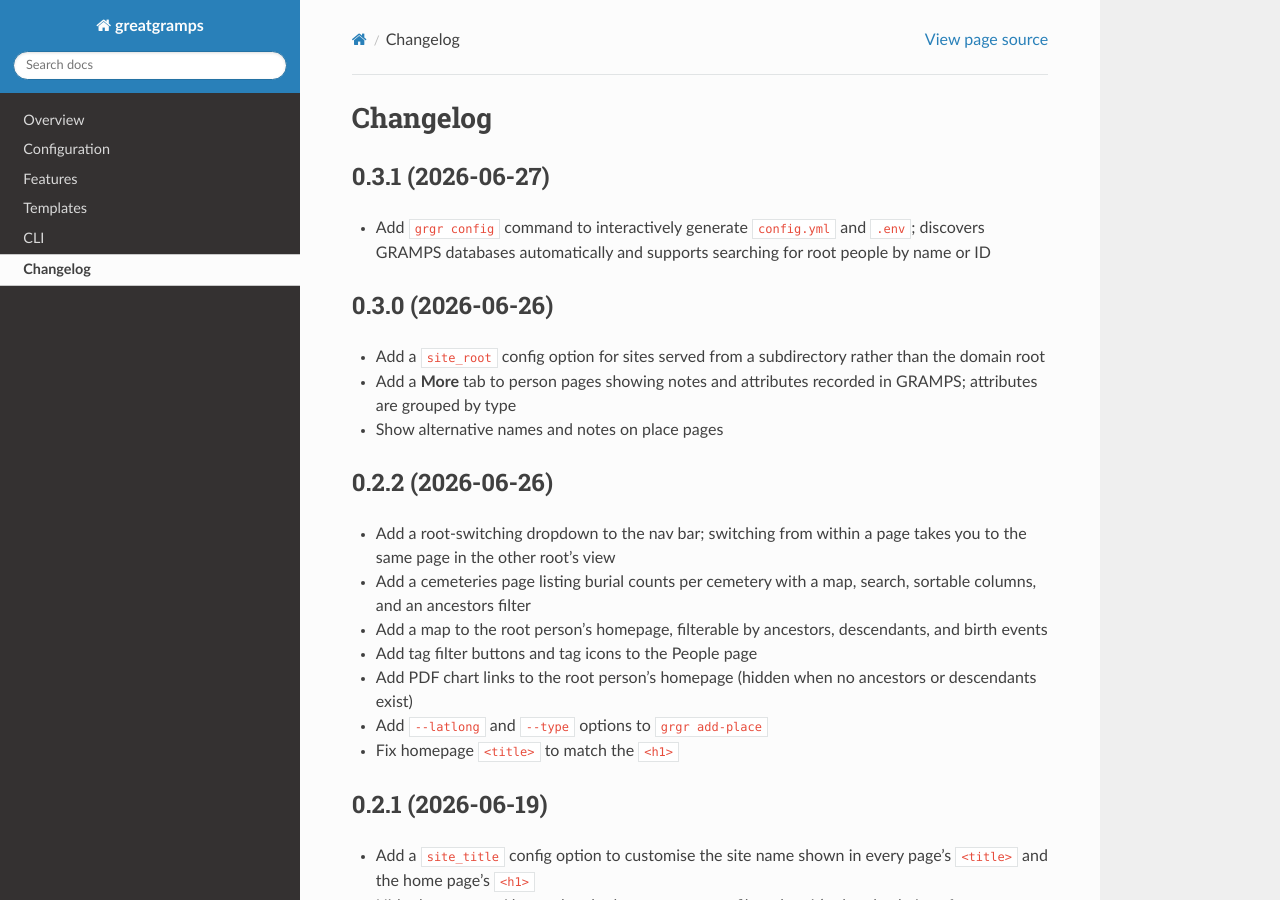
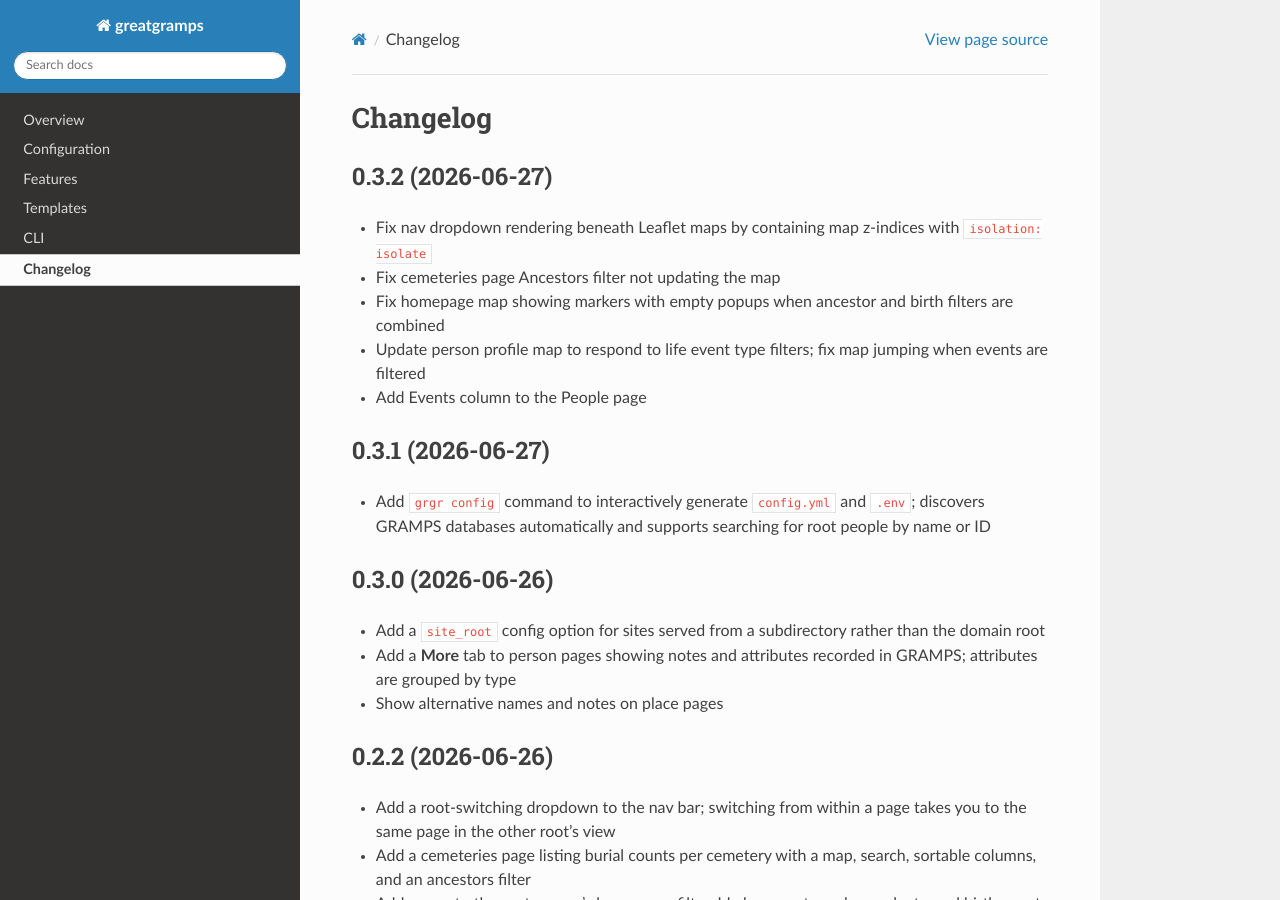
Before and after one commit to bennuttall/greatgramps, a Sphinx documentation site: the page built from docs/changelog/index.rst, in a window 1280 px wide and 900 px high. Built offline with Sphinx 7.4.7 and the Read the Docs theme 3.1.0, drawn with Linux system fonts in a browser that asks for light colours; pages that are not in the unit, such as notebooks, are missing from menus.

Commit message:
Release 0.3.2
Co-Authored-By: Claude Sonnet 4.6 <noreply@anthropic.com>

```diff
--- a/docs/changelog/index.rst
+++ b/docs/changelog/index.rst
@@ -1,6 +1,17 @@
 =========
 Changelog
 =========
+
+0.3.2 (2026-06-27)
+==================
+
+* Fix nav dropdown rendering beneath Leaflet maps by containing map z-indices with ``isolation:
+  isolate``
+* Fix cemeteries page Ancestors filter not updating the map
+* Fix homepage map showing markers with empty popups when ancestor and birth filters are combined
+* Update person profile map to respond to life event type filters; fix map jumping when events are
+  filtered
+* Add Events column to the People page
 
 0.3.1 (2026-06-27)
 ==================
--- a/docs/conf.py
+++ b/docs/conf.py
@@ -1,7 +1,7 @@
 from datetime import datetime
 
 
-greatgramps_version = "0.3.1"
+greatgramps_version = "0.3.2"
 
 project = "greatgramps"
 version = greatgramps_version
--- a/pyproject.toml
+++ b/pyproject.toml
@@ -1,6 +1,6 @@
 [project]
 name = "greatgramps"
-version = "0.3.1"
+version = "0.3.2"
 description = "Family tree static site generator for GRAMPS databases"
 authors = [
     { name = "Ben Nuttall", email = "ben@bennuttall.com" }
```
